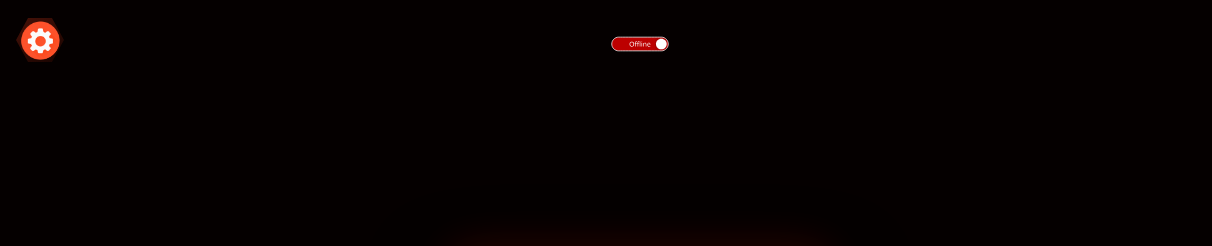
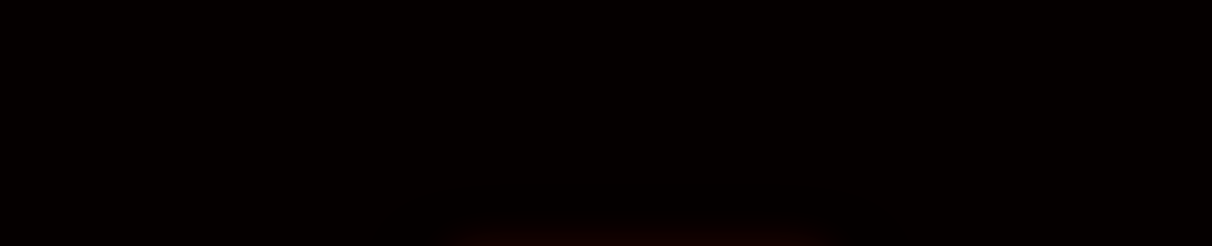
Before and after one commit to Savasuz/apple-casino, a plain HTML site: page index.html in a window 1280 px wide. Shown: the top 246 px of the page, 0-1212 px from the left. Drawn offline with nearby package versions, Linux system fonts and the light colour scheme; animation ran at ten frames a second.

Commit message:
Remove settings ID and online status

```diff
--- a/index.html
+++ b/index.html
@@ -47,45 +47,6 @@
     background:
       radial-gradient(circle at 50% 38%,rgba(255,48,0,.13),transparent 34%),
       repeating-linear-gradient(135deg,transparent 0 28px,rgba(255,188,65,.018) 29px 30px);
-  }
-
-  .settings{
-    position:fixed;
-    top:16px;
-    left:16px;
-    font-size:28px;
-    cursor:pointer;
-    z-index:30;
-    width:48px;
-    height:48px;
-    display:grid;
-    place-items:center;
-    border-radius:0;
-    clip-path:polygon(25% 4%,75% 4%,100% 50%,75% 96%,25% 96%,0 50%);
-    background:linear-gradient(145deg,#4a1208,#160300);
-    border:none;
-    box-shadow:0 12px 35px rgba(0,0,0,.5),0 0 22px rgba(255,116,34,.24);
-    backdrop-filter:blur(12px);
-    overflow:hidden;
-  }
-
-  .settings-icon{
-    width:40px;
-    height:40px;
-    display:block;
-    border-radius:50%;
-    object-fit:cover;
-    filter:hue-rotate(155deg) saturate(1.25);
-  }
-
-  #status{
-    position:fixed;
-    top:8px;
-    left:50%;
-    transform:translateX(-50%);
-    z-index:30;
-    width:72px;
-    height:72px;
   }
 
   .support{
@@ -469,8 +430,6 @@
     .panel{border-radius:24px;padding:20px 15px}
     .game{min-height:590px;border-radius:26px}
     .num{font-size:112px}
-    .settings{top:12px;left:12px;width:44px;height:44px;font-size:24px}
-    .settings-icon{width:42px;height:42px}
     .telegram{top:12px;right:12px;width:44px;height:44px}
     .telegram-icon{width:42px;height:42px}
   }
@@ -480,13 +439,9 @@
 
 <canvas id="stars"></canvas>
 
-<div class="settings" onclick="setID()" aria-label="Sozlamalarni ochish">
-  <img class="settings-icon" src="assets/settings-flat-v2.webp" alt="Sozlamalar">
-</div>
 <div class="telegram" onclick="window.open('https://t.me/+dNldaicx7Z1lNDhh','_blank')" aria-label="Telegram kanalini ochish">
   <img class="telegram-icon" src="assets/telegram-flat.jpeg" alt="Telegram">
 </div>
-<div id="status"></div>
 
 <!-- MENU -->
 <div id="menuScreen" class="screen">
@@ -598,45 +553,12 @@
   </div>
 </div>
 
-<script src="https://cdnjs.cloudflare.com/ajax/libs/bodymovin/5.12.2/lottie.min.js"></script>
 <script>
   const menuScreen = document.getElementById("menuScreen");
   const appleScreen = document.getElementById("appleScreen");
   const thimblesScreen = document.getElementById("thimblesScreen");
   const kamikazeScreen = document.getElementById("kamikazeScreen");
   const swampScreen = document.getElementById("swampScreen");
-
-  const statusEl = document.getElementById("status");
-  let active = false;
-  let statusAnimation = null;
-  let lastStatusState = null;
-
-  if(window.lottie){
-    statusAnimation = lottie.loadAnimation({
-      container: statusEl,
-      renderer: "svg",
-      loop: false,
-      autoplay: false,
-      path: "assets/go-online.json?v=092237"
-    });
-    statusAnimation.addEventListener("DOMLoaded",()=>statusAnimation.goToAndStop(0,true));
-  }
-
-  function setID(){
-    const id = prompt("Betwinner ID yozing");
-    if(!id) return;
-
-    active = /^\d{10}$/.test(id);
-    updateStatus();
-  }
-
-  function updateStatus(){
-    if(!statusAnimation || lastStatusState === active) return;
-    if(active) statusAnimation.playSegments([0,54],true);
-    else statusAnimation.goToAndStop(0,true);
-    lastStatusState = active;
-  }
-  setInterval(updateStatus,1000);
 
   function hideAll(){
     menuScreen.classList.add("hidden");
```
